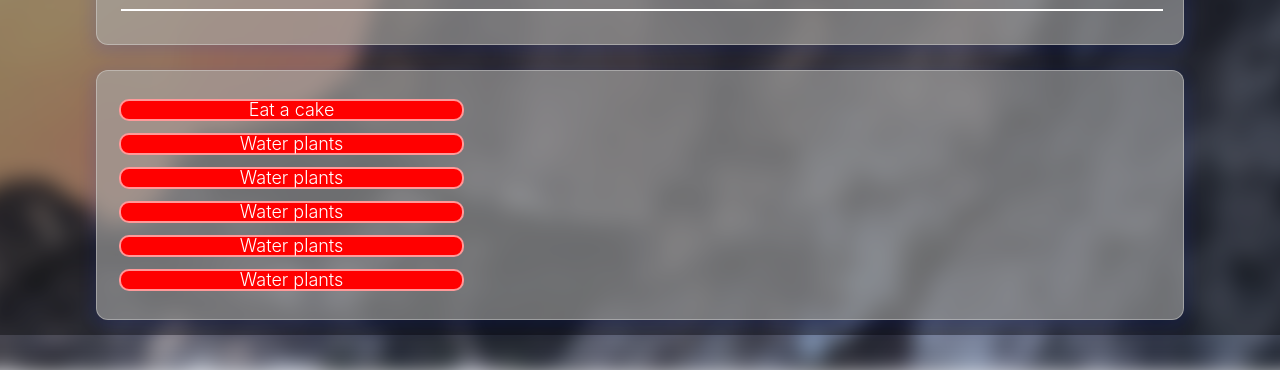
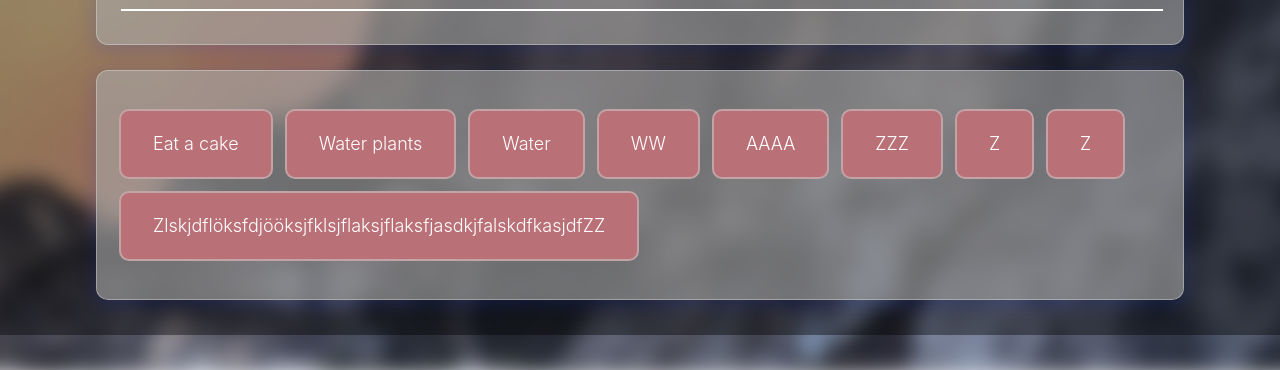
Before and after one commit to marijand/codecademy-inspirational-homepage, a React (Create React App) app: page / in a window 1280 px wide. Shown: the part 465-835 px from the top of the page. Built offline with nearby package versions, Linux system fonts and the light colour scheme; the HTML template or start-up script is replaced by a standard one.

Commit message:
Update Goals

```diff
--- a/src/features/goals/Goals.css
+++ b/src/features/goals/Goals.css
@@ -1,12 +1,11 @@
 .Goals {
   display: flex;
-  flex-direction: column;
-  justify-content: center;
+  flex-wrap: wrap;
   box-shadow: 0px 4px 15px 4px rgba(0, 41, 255, 0.1);
   margin: 25px auto 150px auto;
-  padding: 24px 24px 24px 16px;
+  padding: 32px 16px 32px 16px;
   width: 85%;
-  height: 250px;
+  height: max-content;
   border-radius: 12px;
   border: 1px solid rgba(230, 230, 230, 0.4);
   background: rgba(170, 170, 170, 0.6);
--- a/src/features/goals/Goals.js
+++ b/src/features/goals/Goals.js
@@ -7,6 +7,7 @@ import { selectGoals } from "./GoalsSlice";
 export const Goals = () => {
   const goals = useSelector(selectGoals).goals;
 
+  // ["#BA7077" "#819384" "#C18F6C" "#71899C"]
   return (
     <div className="Goals">
       {goals.map((goal) => {
--- a/src/features/goals/GoalsSlice.js
+++ b/src/features/goals/GoalsSlice.js
@@ -14,19 +14,31 @@ export const GoalsSlice = createSlice({
       },
       {
         id: "3",
-        text: "Water plants",
+        text: "Water",
       },
       {
         id: "4",
-        text: "Water plants",
+        text: "WW",
       },
       {
         id: "5",
-        text: "Water plants",
+        text: "AAAA",
       },
       {
         id: "6",
-        text: "Water plants",
+        text: "ZZZ",
+      },
+      {
+        id: "7",
+        text: "Z",
+      },
+      {
+        id: "8",
+        text: "Z",
+      },
+      {
+        id: "9",
+        text: "ZlskjdflöksfdjööksjfklsjflaksjflaksfjasdkjfalskdfkasjdfZZ",
       },
     ],
   },
--- a/src/features/goals/goal/Goal.css
+++ b/src/features/goals/goal/Goal.css
@@ -3,10 +3,11 @@
   display: flex;
   justify-content: center;
   align-items: center;
-  width: 33%;
+  width: max-content;
+  padding: 32px;
   height: 70px;
   margin: 6px;
-  border: 2px solid rgba(255, 255, 255, 0.6);
+  border: 2px solid rgba(201, 198, 198, 0.6);
   border-radius: 10px;
   font-weight: 300;
   font-size: 18px;
--- a/src/features/goals/goal/Goal.js
+++ b/src/features/goals/goal/Goal.js
@@ -2,9 +2,8 @@ import React from "react";
 import "./Goal.css";
 
 export const Goal = ({ text }) => {
-    colors:
-  return (
-    <div className="Goal" style={{ backgroundColor: "red" }}>
+  colors: return (
+    <div className="Goal" style={{ backgroundColor: "#BA7077" }}>
       <p>{text}</p>
     </div>
   );
```
